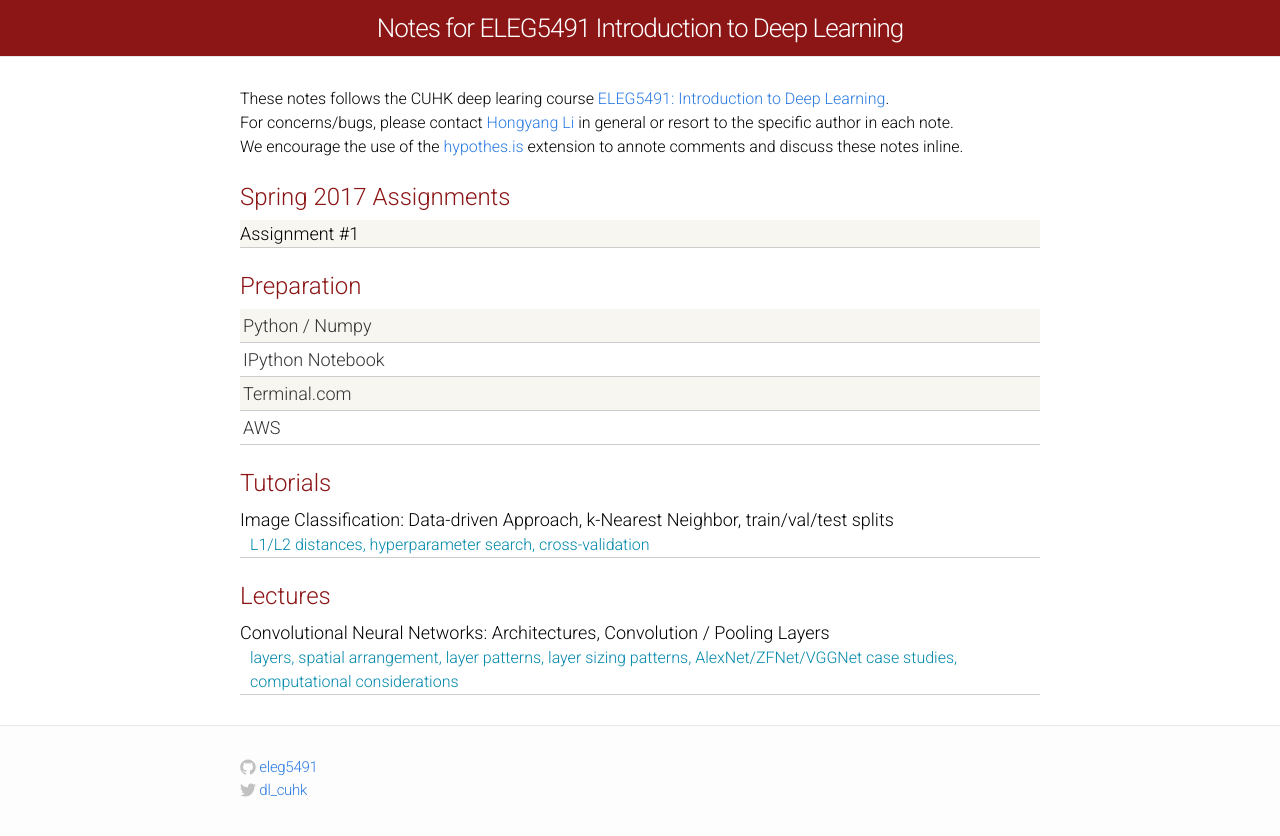
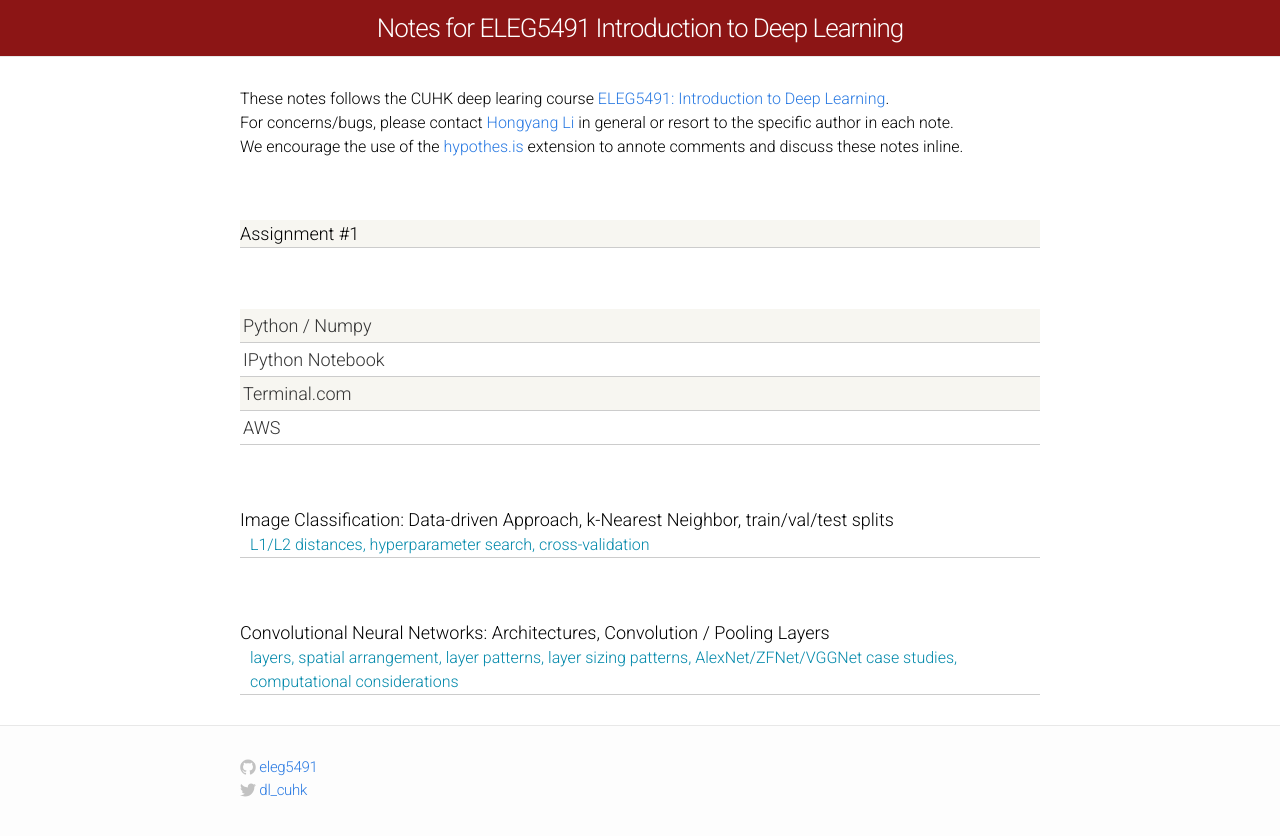
Before and after one commit to eleg5491/eleg5491.github.io, a Jekyll site: the page built from index.html, in a window 1280 px wide. Shown: the top 836 px of the page. Built offline with Jekyll 4.4.1, drawn with Linux system fonts in a browser that asks for light colours.

Commit message:
change theme color

```diff
--- a/css/main.css
+++ b/css/main.css
@@ -43,7 +43,8 @@ a:visited { color: #205caa; }
 
 .module-header {
   font-size: 24px;
-  color: #8C1515;
+  color: white;
+  /*#8C1515;*/
   margin-top: 20px;
   margin-bottom: 5px;
 }
```
